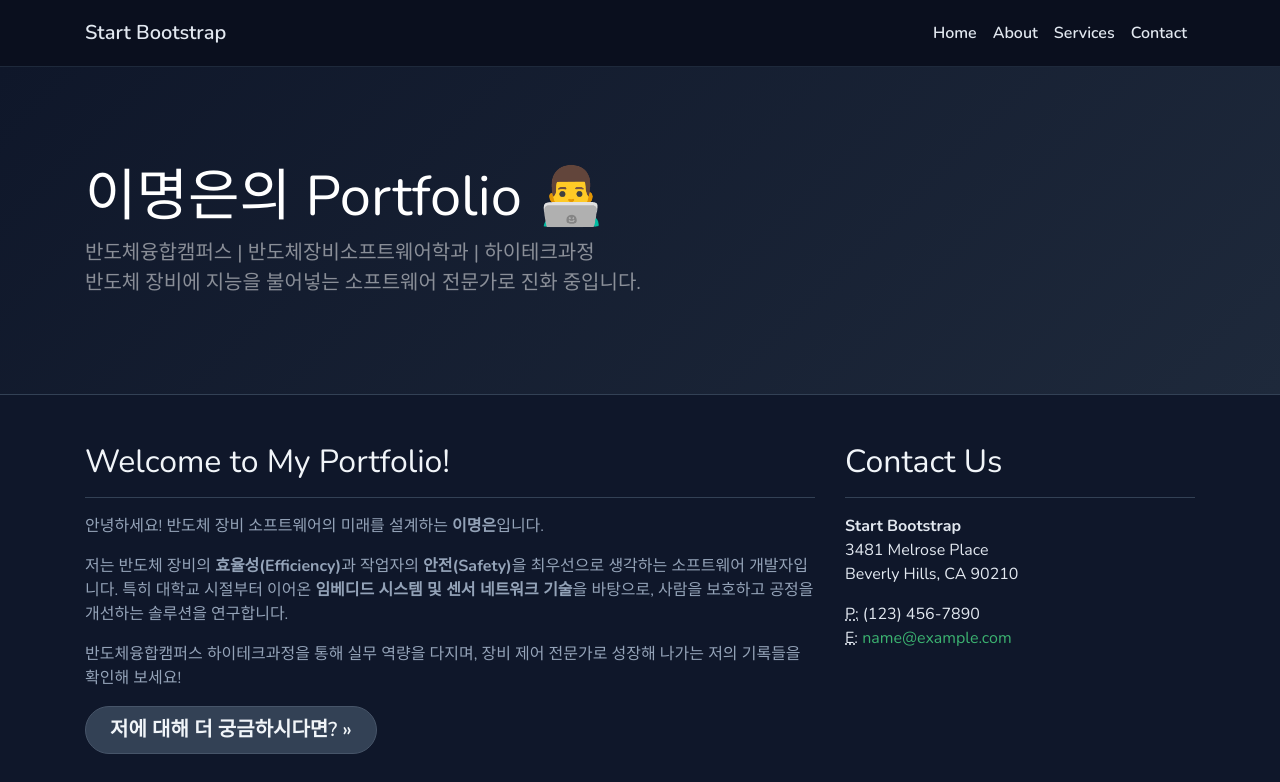
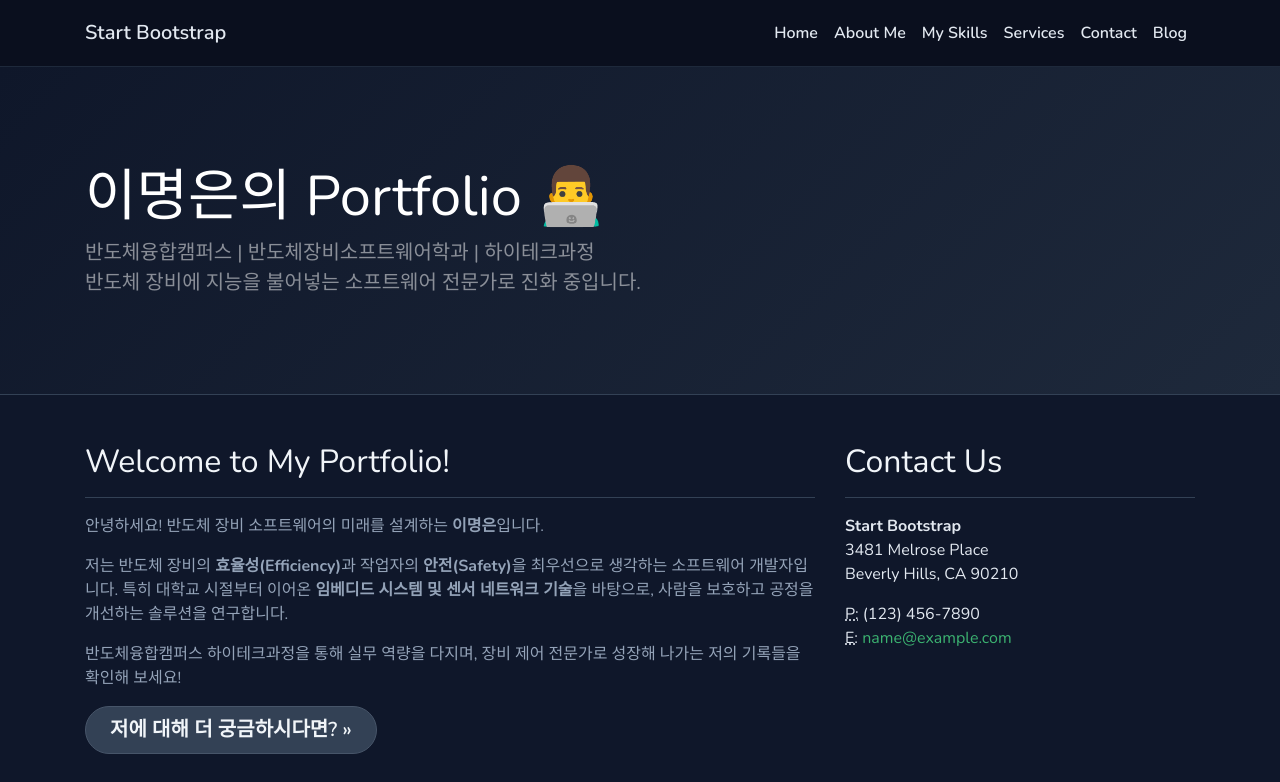
Before and after one commit to lee-myeong-eun/lee-myeong-eun.github.io, a Jekyll site: the page built from index.html, in a window 1280 px wide, cut to the strip 0-782 px from the top of the page. Built offline with Jekyll 4.4.1, drawn with Linux system fonts in a browser that asks for light colours.

Commit message:
Update menu.yml

```diff
--- a/_data/menu.yml
+++ b/_data/menu.yml
@@ -1,11 +1,11 @@
 - title: Home
   link: /
-
-- title: About
+- title: About Me
   link: /about/
-
+- title: My Skills
 - title: Services
-  link: "/services/"
-
+  link: /skills/
 - title: Contact
-  link: "/contact/"
+  link: /contact/
+- title: Blog
+  link: /blog.html
```
